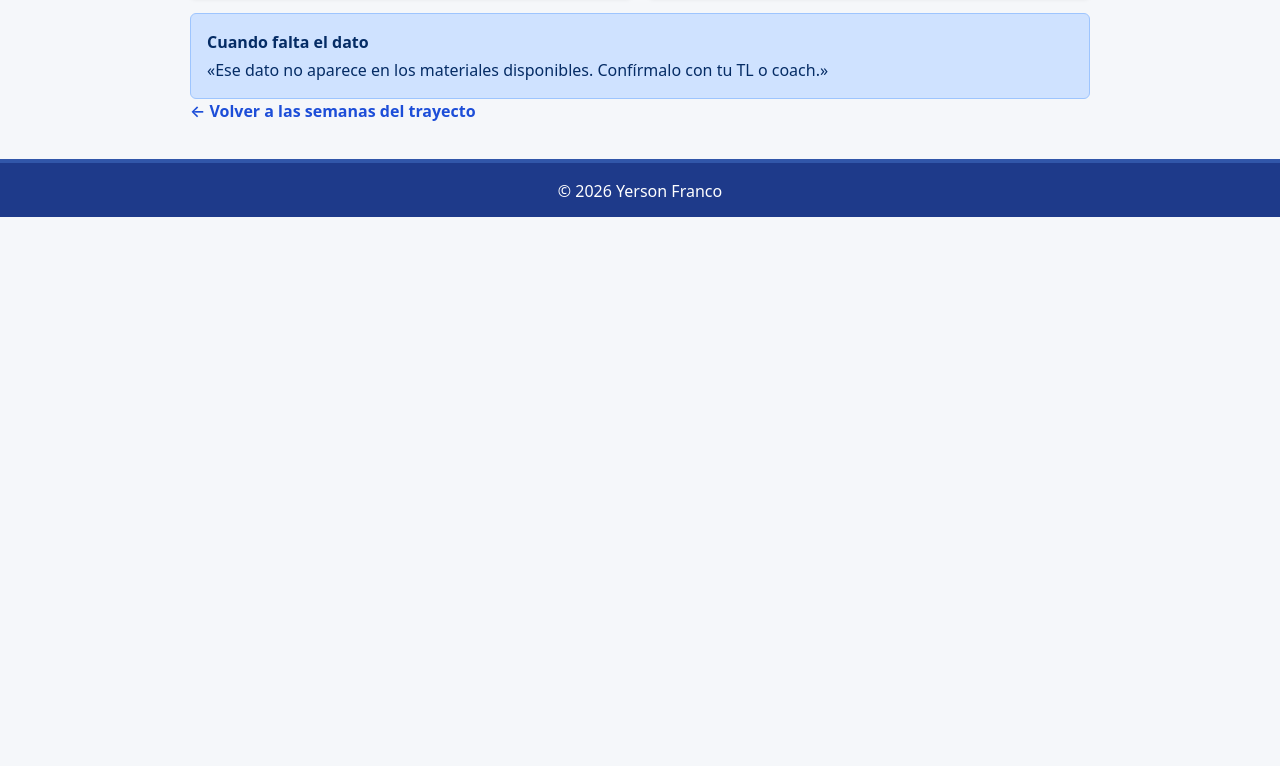
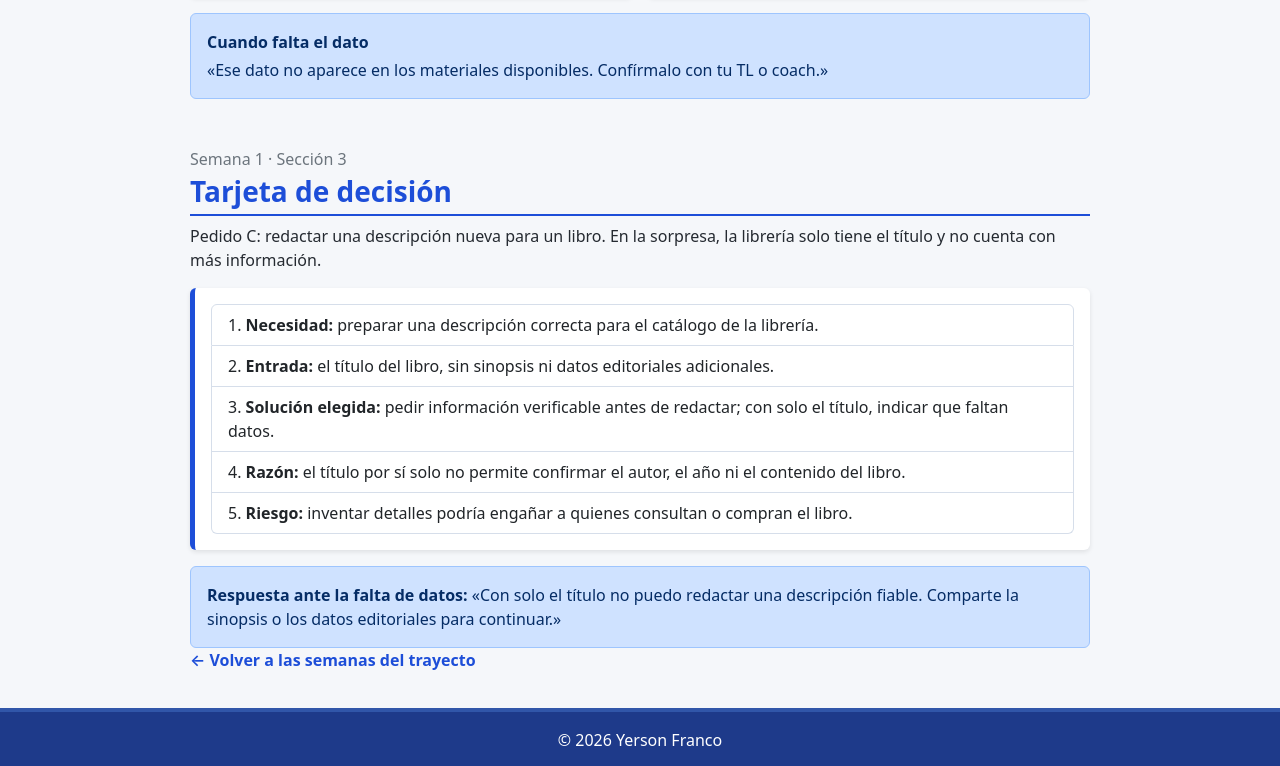
Before and after one commit to YersonFranco/inteligencia_artificial, a plain HTML site: page trayecto_1/semana_1/index.html in a window 1280 px wide. Shown: the part 1931-2697 px from the top of the page. Before the commit the page ends 2148 px from the top, so only its background shows below. Drawn offline with nearby package versions, Linux system fonts and the light colour scheme.

Commit message:
feat(semana_1): agrega tarjeta de decisión

```diff
--- a/trayecto_1/semana_1/css/style.css
+++ b/trayecto_1/semana_1/css/style.css
@@ -84,3 +84,12 @@
 .alcance-limite {
   border-top: 4px solid #1e3a8a;
 }
+
+.tarjeta-decision {
+  padding: 1rem;
+  border-left: 5px solid #1d4ed8;
+}
+
+.tarjeta-decision .list-group-item {
+  border-color: #d6deea;
+}
--- a/trayecto_1/semana_1/index.html
+++ b/trayecto_1/semana_1/index.html
@@ -123,6 +123,21 @@
       </div>
       <div class="alert alert-primary mt-3 mb-0" role="note"><p class="fw-bold mb-1">Cuando falta el dato</p><p class="mb-0">«Ese dato no aparece en los materiales disponibles. Confírmalo con tu TL o coach.»</p></div>
     </section>
+    <section class="mt-5" aria-labelledby="tarjeta-title">
+      <p class="text-secondary mb-1">Semana 1 · Sección 3</p>
+      <h2 class="h3 fw-bold titulo-seccion" id="tarjeta-title">Tarjeta de decisión</h2>
+      <p class="mb-3">Pedido C: redactar una descripción nueva para un libro. En la sorpresa, la librería solo tiene el título y no cuenta con más información.</p>
+      <article class="contenido-semana tarjeta-decision">
+        <ol class="list-group list-group-numbered">
+          <li class="list-group-item"><strong>Necesidad:</strong> preparar una descripción correcta para el catálogo de la librería.</li>
+          <li class="list-group-item"><strong>Entrada:</strong> el título del libro, sin sinopsis ni datos editoriales adicionales.</li>
+          <li class="list-group-item"><strong>Solución elegida:</strong> pedir información verificable antes de redactar; con solo el título, indicar que faltan datos.</li>
+          <li class="list-group-item"><strong>Razón:</strong> el título por sí solo no permite confirmar el autor, el año ni el contenido del libro.</li>
+          <li class="list-group-item"><strong>Riesgo:</strong> inventar detalles podría engañar a quienes consultan o compran el libro.</li>
+        </ol>
+      </article>
+      <p class="alert alert-primary mt-3 mb-0" role="note"><strong>Respuesta ante la falta de datos:</strong> «Con solo el título no puedo redactar una descripción fiable. Comparte la sinopsis o los datos editoriales para continuar.»</p>
+    </section>
     <a class="enlace-semana" href="../../index.html">← Volver a las semanas del trayecto</a>
   </main>
   <footer class="pie"><p>© 2026 Yerson Franco</p></footer>
```
Also changed, not shown: 1 other file.
